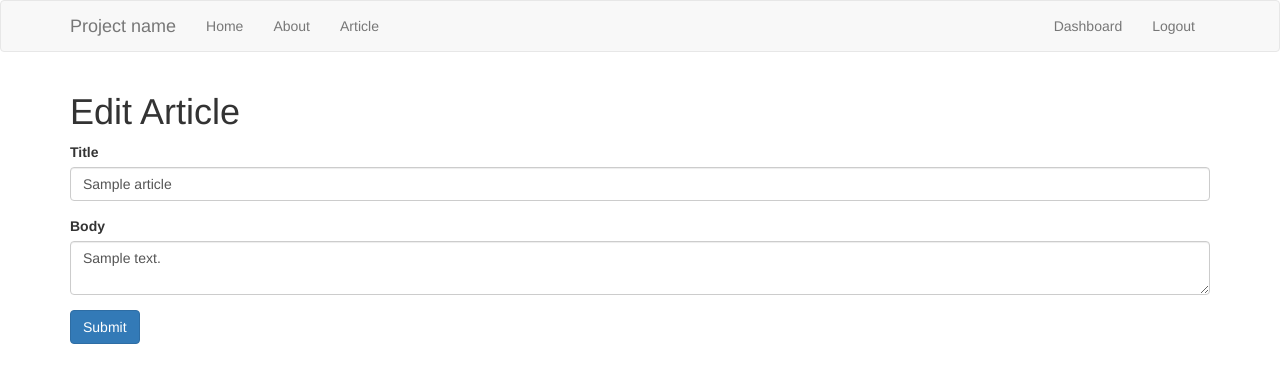
After one commit to m0shiurX/pyflaskapp, a Flask app: page /edit_article/1/ in a window 1280 px wide. The commit adds this page. Shown: the top 383 px of the page. Run offline with Flask 2, Linux system fonts and the light colour scheme; the visitor is signed in with stand-in values (Sample User, id 1); tables that the repository leaves empty or names only in its code hold one stand-in row (values such as "Sample post"); some libraries are stand-ins or nearby versions.

Commit message:
Edit articl function along with dashboard for logged users added

```diff
--- a/app.py
+++ b/app.py
@@ -194,6 +194,44 @@ def add_article():
     return render_template('add_article.html', form=form)
 
 
+# Edit Article
+@app.route('/edit_article/<string:id>/', methods = ['GET', 'POST'])
+@is_logged_in
+def edit_article(id):
+    # Create cursor
+    cur = mysql.connection.cursor()
+    # Get articles by id
+    result = cur.execute("SELECT * FROM articles WHERE id = %s", [id])
+    article = cur.fetchone()
+
+    form = ArticleForm(request.form)
+
+    form.title.data = article['title']
+    form.body.data = article['body']
+
+
+    if request.method == 'POST' and form.validate():
+        title = request.form['title']
+        body = request.form['body']
+
+        # Create cursor
+        # cur = mysql.connection.cursor()
+
+        # Execute
+        cur.execute("UPDATE articles SET title=%s, body=%s WHERE id = %s", (title, body, id))
+
+        mysql.connection.commit()
+
+        cur.close()
+
+        # Flash messsage
+        flash("Your article has been Updates !", 'success')
+
+        return redirect(url_for('dashboard'))
+
+    return render_template('edit_article.html', form=form)
+
+
 
 
 if __name__ == '__main__':
--- /dev/null
+++ b/templates/edit_article.html
@@ -0,0 +1,14 @@
+{% extends 'layout.html' %}
+{% block body %}
+    <h1>Edit Article</h1>
+    {% from 'includes/_formhelper.html' import render_field %}
+    <form action="" method="POST">
+        <div class="form-group">
+            {{render_field(form.title, class_="form-control")}}
+        </div>
+        <div class="form-group">
+            {{render_field(form.body, class_="form-control", id = "editor")}}
+        </div>
+        <p><input type="submit" class="btn btn-primary" value="Submit"></p>
+    </form>
+{% endblock %}
--- a/templates/includes/_navbar.html
+++ b/templates/includes/_navbar.html
@@ -18,6 +18,7 @@
 
             <ul class="nav navbar-nav navbar-right">
                 {% if session.logged_in %}
+                    <li><a href="/dashboard">Dashboard</a></li>
                     <li><a href="/logout">Logout</a></li>
                 {% else %}
                     <li><a href="/register">Register</a></li>
```
